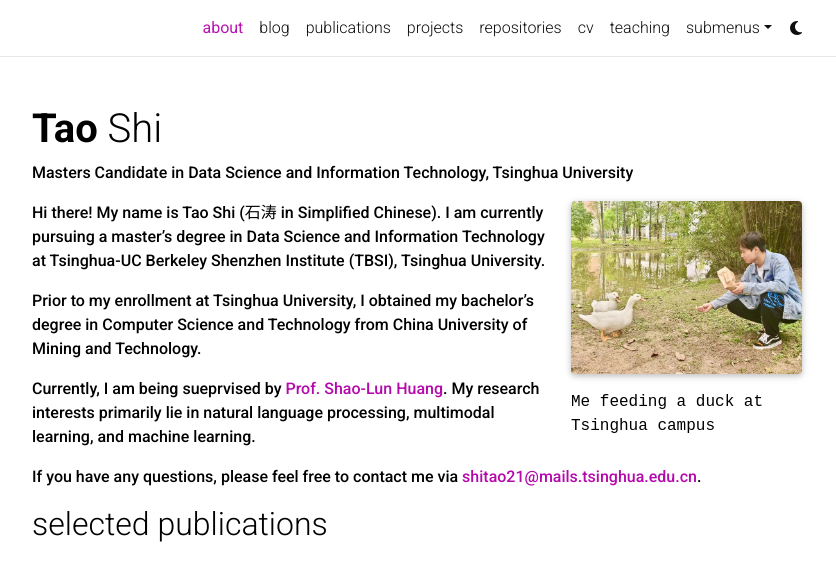
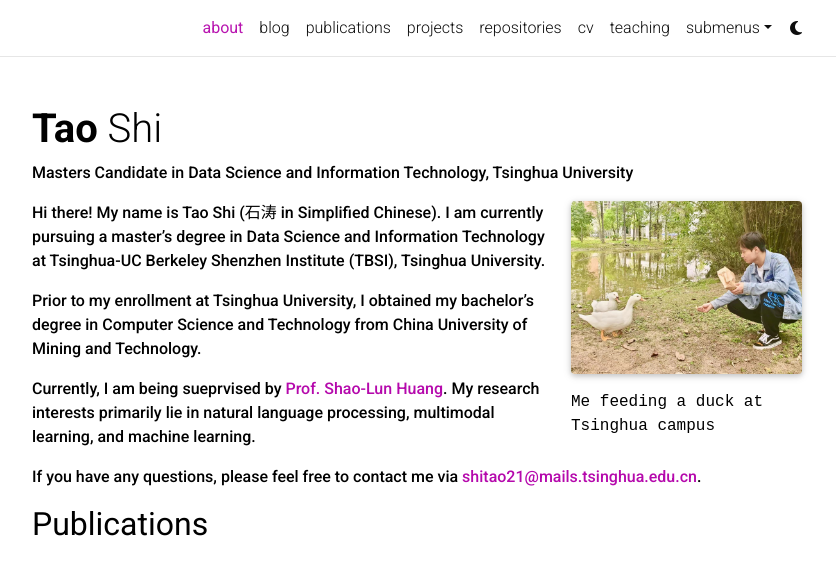
Before and after one commit to TaoShi1998/TaoShi1998.github.io, a Jekyll site: the page built from _pages/about.md, in a window 1280 px wide, cut to the strip 0-571 px from the top of the page. Shown: the whole strip, without its empty margins (223-1059 px from the left). Built offline with Jekyll 4.4.1, drawn with Linux system fonts in a browser that asks for light colours; full-size pictures stand in for the smaller copies a plugin makes; comment, search, counter and statistics services are not loaded; a style sheet for code colours, icons or effects is not loaded.

Commit message:
Update about.html

```diff
--- a/_layouts/about.html
+++ b/_layouts/about.html
@@ -55,7 +55,7 @@
 
           <!-- Selected papers -->
           {% if page.selected_papers -%}
-            <h2><a href="{{ '/publications/' | relative_url }}" style="color: inherit;">selected publications</a></h2>
+            <h2><a href="{{ '/publications/' | relative_url }}" style="color: inherit;"><b>Publications</b></a></h2>
             {%- include selected_papers.html %}
           {%- endif %}
 
```
